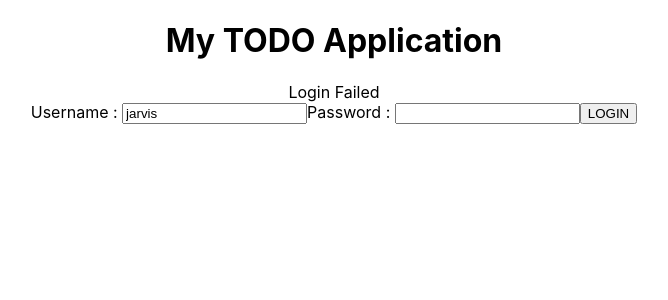
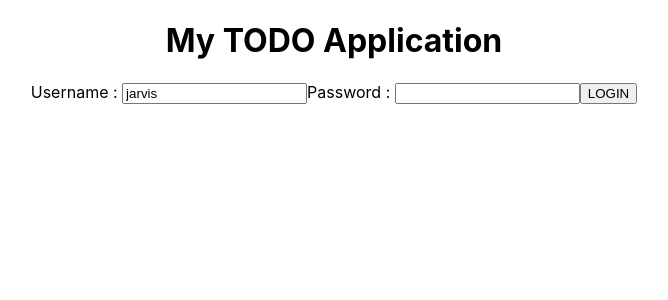
Before and after one commit to jarvis3439/todo-fullstack-react-springboot, a React (Create React App) app in the folder todo-react-frontend/: page / in a window 1280 px wide. Shown: the top 300 px of the page, without its empty margins (306-974 px from the left). Built offline with nearby package versions, Linux system fonts and the light colour scheme.

Commit message:
component visible change in hardcoded authentication

```diff
--- a/todo-react-frontend/src/Components/TODO/Login.js
+++ b/todo-react-frontend/src/Components/TODO/Login.js
@@ -7,7 +7,7 @@ class Login extends Component {
     this.state = {
       username: "jarvis",
       password: "",
-      loginStatus: false,
+      loginStatus: "",
     };
   }
 
@@ -29,7 +29,6 @@ class Login extends Component {
   render() {
     return (
       <div>
-        <LoginResponse status={this.state.loginStatus} />
         {/*    {this.state.loginStatus === true ? (
            <div>Login Successfull</div>
          ) : (
@@ -50,6 +49,7 @@ class Login extends Component {
           onChange={this.onChange}
         />
         <button onClick={this.loginResponse}>LOGIN</button>
+        <LoginResponse status={this.state.loginStatus} />
       </div>
     );
   }
--- a/todo-react-frontend/src/Components/TODO/LoginResponse.js
+++ b/todo-react-frontend/src/Components/TODO/LoginResponse.js
@@ -3,11 +3,11 @@ import React from "react";
 function LoginResponse(props) {
   return (
     <div>
-      {props.status ? (
+      {props.status === true ? (
         <div> Login Successfull </div>
-      ) : (
+      ) : props.status === false ? (
         <div> Login Failed </div>
-      )}
+      ) : null}
     </div>
   );
 }
```
